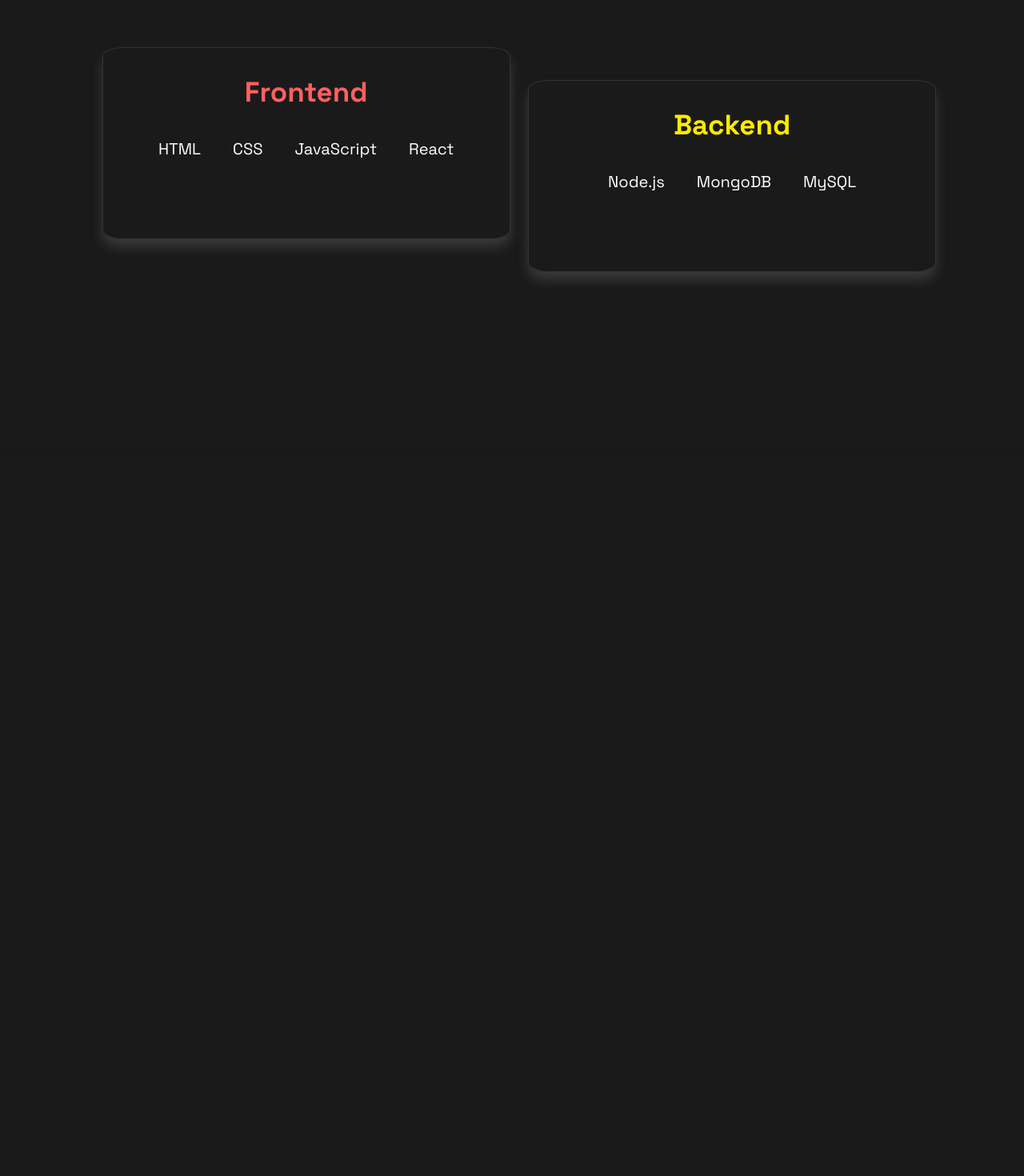
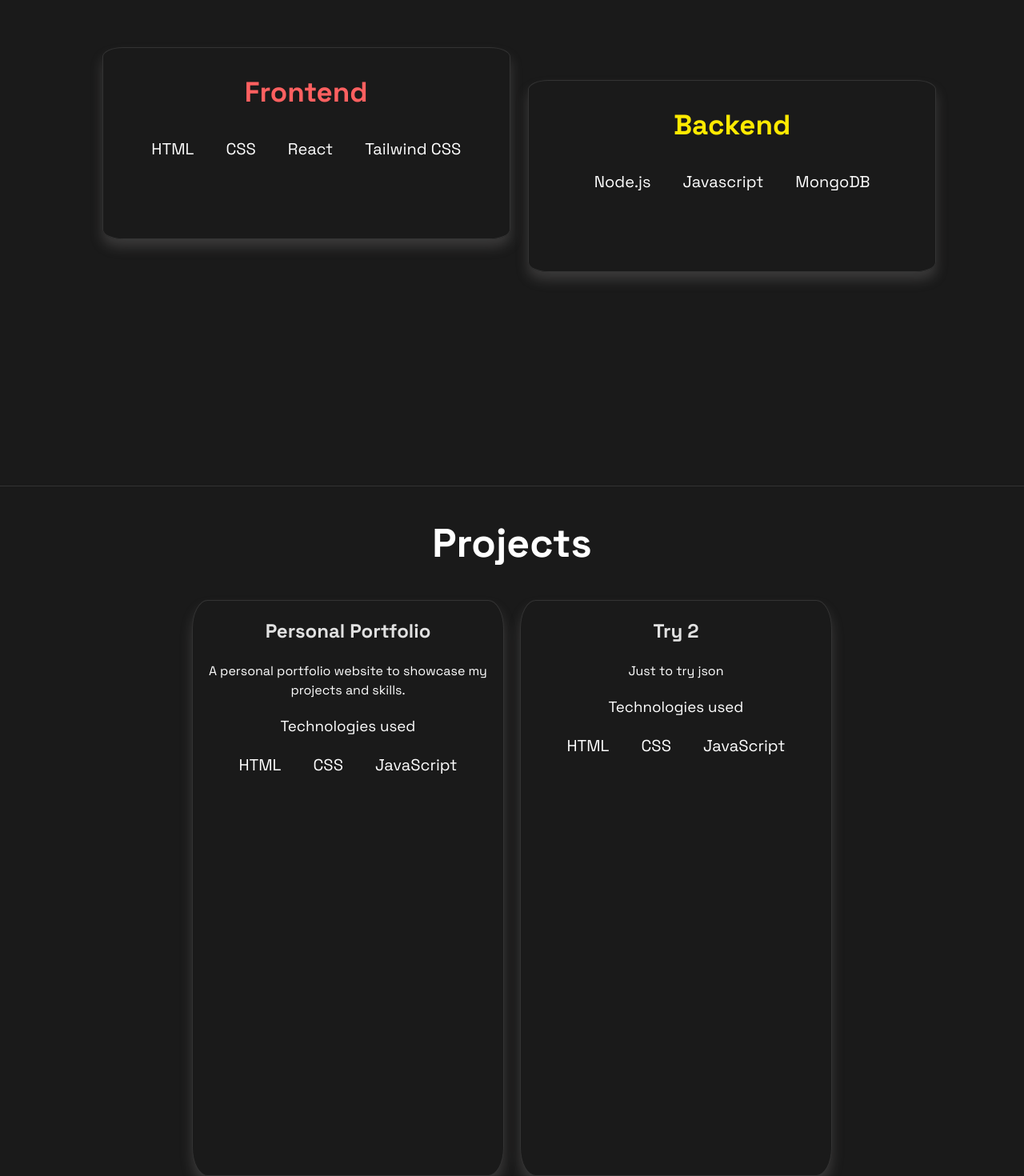
Before and after one commit to karlmatthewdelacruz/karlmatthewdelacruz.github.io, a React (Vite) app in the folder personal-portfolio-app/: page / in a window 1280 px wide. Shown: the part 922-2392 px from the top of the page at 80% size. Before the commit the page ends 1494 px from the top, so only its background shows below. Built offline with nearby package versions, Linux system fonts and the light colour scheme; a web font is replaced by a local one.

Commit message:
Update added project page

```diff
--- a/personal-portfolio-app/src/App.jsx
+++ b/personal-portfolio-app/src/App.jsx
@@ -3,8 +3,8 @@ import './App.css'
 import Header from './components/header/Header'
 import Homepage from './components/pages/homepage/homepage'
 import SplashPage from './components/splashs/SplashPage'
-import Skillpage from './components/pages/skillpageportion/skillpage'
-
+import Skillpage from './components/pages/skillpageportion/Skillpage'
+import Projects from './components/pages/projectpage/Projects'
 function App() {
   const [currentSplash, setCurrentSplash] = useState(0);
   const Splash = [
@@ -37,10 +37,11 @@ function App() {
       <div className={`App-container ${!finishedSplash ? 'hidden' : 'fade-in-main'}`}>
         <Header />
         <Homepage />
-        <div className ="info-divider"/>
-        <Skillpage />
       </div>
-
+      <div className ="info-divider"/>
+      <Skillpage />
+      <div className ="info-divider"/>
+      <Projects />
 
     </>
   );
--- /dev/null
+++ b/personal-portfolio-app/src/assets/information/projects.json
@@ -0,0 +1,14 @@
+{
+    "projects":[
+        {
+            "name":"Personal Portfolio",
+            "description":"A personal portfolio website to showcase my projects and skills.",
+            "technologies":["HTML", "CSS", "JavaScript"]
+        },
+        {
+            "name":"Try 2 ",
+            "description":"Just to try json",
+            "technologies":["HTML", "CSS", "JavaScript"]
+        }
+    ]
+}
--- /dev/null
+++ b/personal-portfolio-app/src/assets/information/skills.json
@@ -0,0 +1,13 @@
+{
+    "frontEndSkills": [
+      "HTML",
+      "CSS",
+      "React",
+      "Tailwind CSS"
+    ],
+    "backEndSkills": [
+      "Node.js",
+      "Javascript",
+      "MongoDB"
+    ]
+}
--- /dev/null
+++ b/personal-portfolio-app/src/components/pages/projectpage/Projects.jsx
@@ -0,0 +1,35 @@
+import './projects.css';
+
+import React, { useRef, useState, useEffect } from 'react';
+import {projects} from '../../../assets/information/projects.json';
+
+function Projects(){
+    return(
+        <div className = "projects-wrap">
+
+            <div id ="header">
+                <h1 id ="prhl"> Projects</h1>
+            </div>
+            <div className ="projects-box-grid">{/* This is where the projects will be displayed possibly in grid format*/}
+
+                {
+                    projects.map((project,index)=>(
+                        <div className= "p-box" key={index}>
+                            <h2>{project.name}</h2>
+                            <p>{project.description}</p>
+                            <ul className = "skl-usd">
+                                <h3> Technologies used</h3>
+                                {project.technologies.map((tech, index) => (
+                                    <li key={index}>{tech}</li>
+                                ))}
+                            </ul>
+                        </div>
+                    ))
+                }
+            </div>
+        </div>
+    );
+}
+
+
+export default Projects;
--- /dev/null
+++ b/personal-portfolio-app/src/components/pages/projectpage/projects.css
@@ -0,0 +1,31 @@
+.projects-wrap{
+    width: 100%;
+    height:100vh;
+    display:block;
+    justify-content: center;
+    align-items: center;
+}
+.header{
+    text-align:center;
+    justify-self:start;
+}
+
+.projects-box-grid{
+    display:grid;
+    grid-template-columns: 1fr 1fr;
+    gap:20px;
+    width:50rem;
+    height:90%;
+    margin:auto;
+}
+.p-box{
+    width: 100%;
+    height: 100%;
+    border-radius: 5%;
+    box-shadow: 0px 10px 15px 0 rgba(154, 153, 153,0.25);
+    border: solid 0.5px #333333;
+    transition: all 0.3s ease-in-out;
+    background-color: #1A1A1A;
+    margin:auto;
+
+}
--- a/personal-portfolio-app/src/components/pages/skillpageportion/Skillpage.jsx
+++ b/personal-portfolio-app/src/components/pages/skillpageportion/Skillpage.jsx
@@ -1,7 +1,6 @@
 import './skillpage.css';
 import React,{useRef, useState, useEffect } from 'react';
-
-
+import { frontEndSkills, backEndSkills } from '../../../assets/information/skills.json';
 
 function Skillpage(){
     const [isVisible, setIsVisible] = useState(false);
@@ -27,23 +26,22 @@ function Skillpage(){
 
     return(
       <div className ="skillpage-wrap">
-        <h1 id ="skhl"> Skills</h1>
+        <h1 id ="skhl"> Current technologies</h1>
         <div className = {`skillpage-box ${isVisible ? 'drop-box':''}`} ref = {domRef}>
             <div className = "sb1">
                 <h2 id = "frhl"> Frontend</h2>
                 <ul className = "skillpage-list">
-                <li>HTML</li>
-                <li>CSS</li>
-                <li>JavaScript</li>
-                <li>React</li>
+                {frontEndSkills.map((skill, index) => (
+                    <li key={index}>{skill}</li>
+                ))}
                 </ul>
             </div>
             <div className = "sb2">
                 <h2 id = "behl"> Backend</h2>
                 <ul className = "skillpage-list">
-                <li>Node.js</li>
-                <li>MongoDB</li>
-                <li>MySQL</li>
+                {backEndSkills.map((skill, index) => (
+                    <li key={index}>{skill}</li>
+                ))}
                 </ul>
             </div>
 
@@ -51,5 +49,4 @@ function Skillpage(){
       </div>
     );
 }
-
-export default Skillpage;
+export default Skillpage
```
